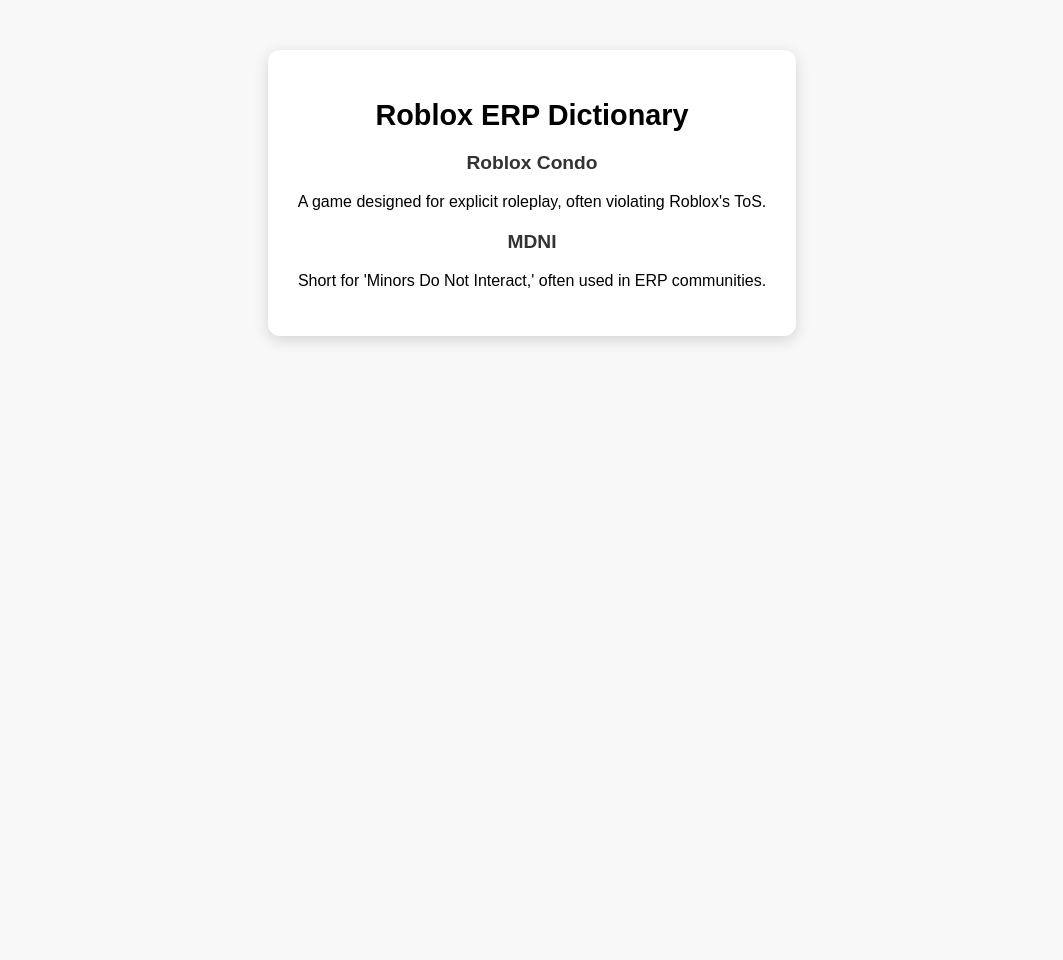
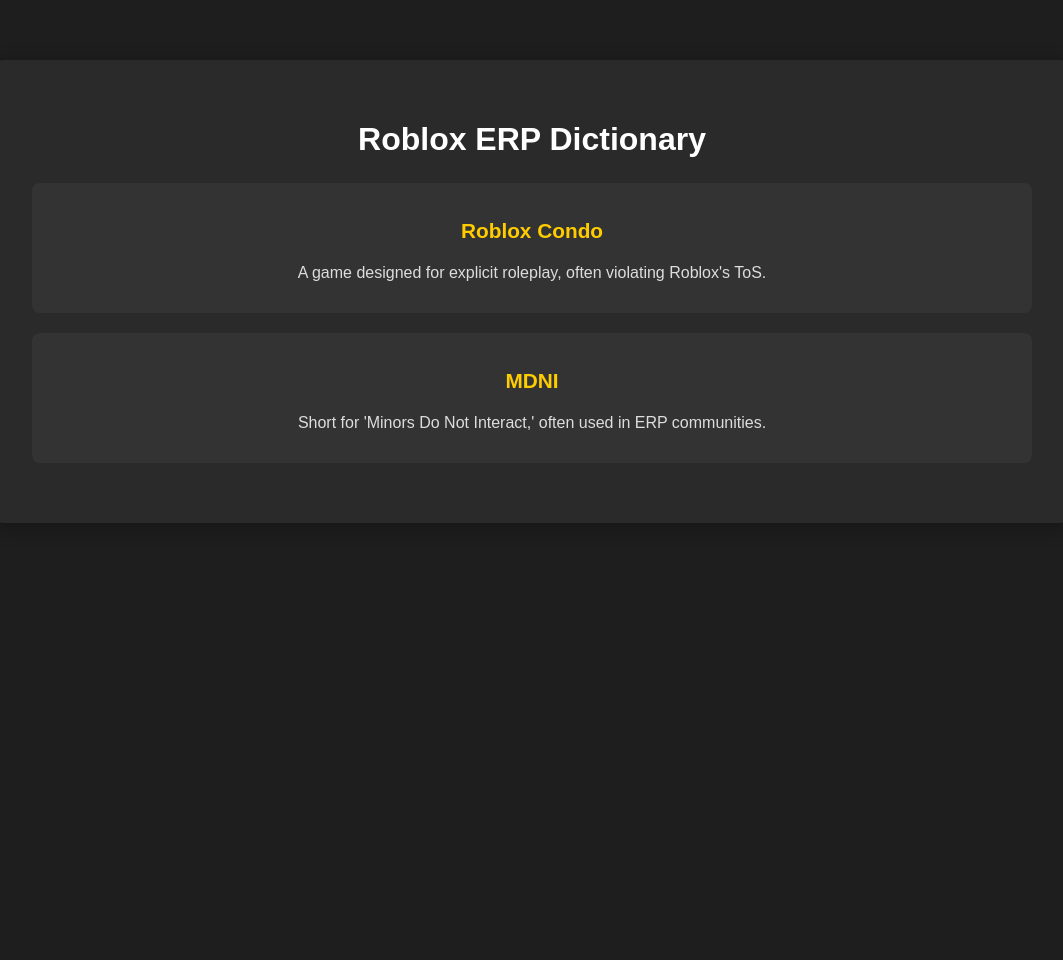
Before and after one commit to T-TGM/ERP-Definition, a Jekyll site: the page index.html, which Jekyll copies as it is, in a window 1280 px wide. Shown: the whole page, without its empty margins (108-1171 px from the left). Built offline with Jekyll 4.4.1, drawn with Linux system fonts in a browser that asks for light colours.

Commit message:
Update index.html

```diff
--- a/index.html
+++ b/index.html
@@ -7,33 +7,39 @@
     <style>
         body {
             font-family: Arial, sans-serif;
-            background-color: #f8f8f8;
+            background-color: #1e1e1e;
+            color: #ddd;
             display: flex;
             justify-content: center;
             align-items: flex-start;
             height: 100vh;
             margin: 0;
-            padding-top: 50px;
+            padding-top: 60px;
         }
         .container {
-            max-width: 800px;
-            background: white;
-            padding: 30px;
+            width: 90%;
+            max-width: 1000px;
+            background: #2a2a2a;
+            padding: 40px;
             border-radius: 12px;
-            box-shadow: 0 4px 15px rgba(0, 0, 0, 0.15);
+            box-shadow: 0 4px 20px rgba(0, 0, 0, 0.3);
             text-align: center;
         }
         h1 {
-            margin-bottom: 20px;
-            font-size: 1.8em;
+            margin-bottom: 25px;
+            font-size: 2em;
+            color: #fff;
         }
         .definition {
-            margin-bottom: 15px;
+            margin-bottom: 20px;
+            padding: 15px;
+            background: #333;
+            border-radius: 8px;
         }
         .term {
             font-weight: bold;
-            font-size: 1.2em;
-            color: #333;
+            font-size: 1.3em;
+            color: #ffcc00;
         }
     </style>
 </head>
```
